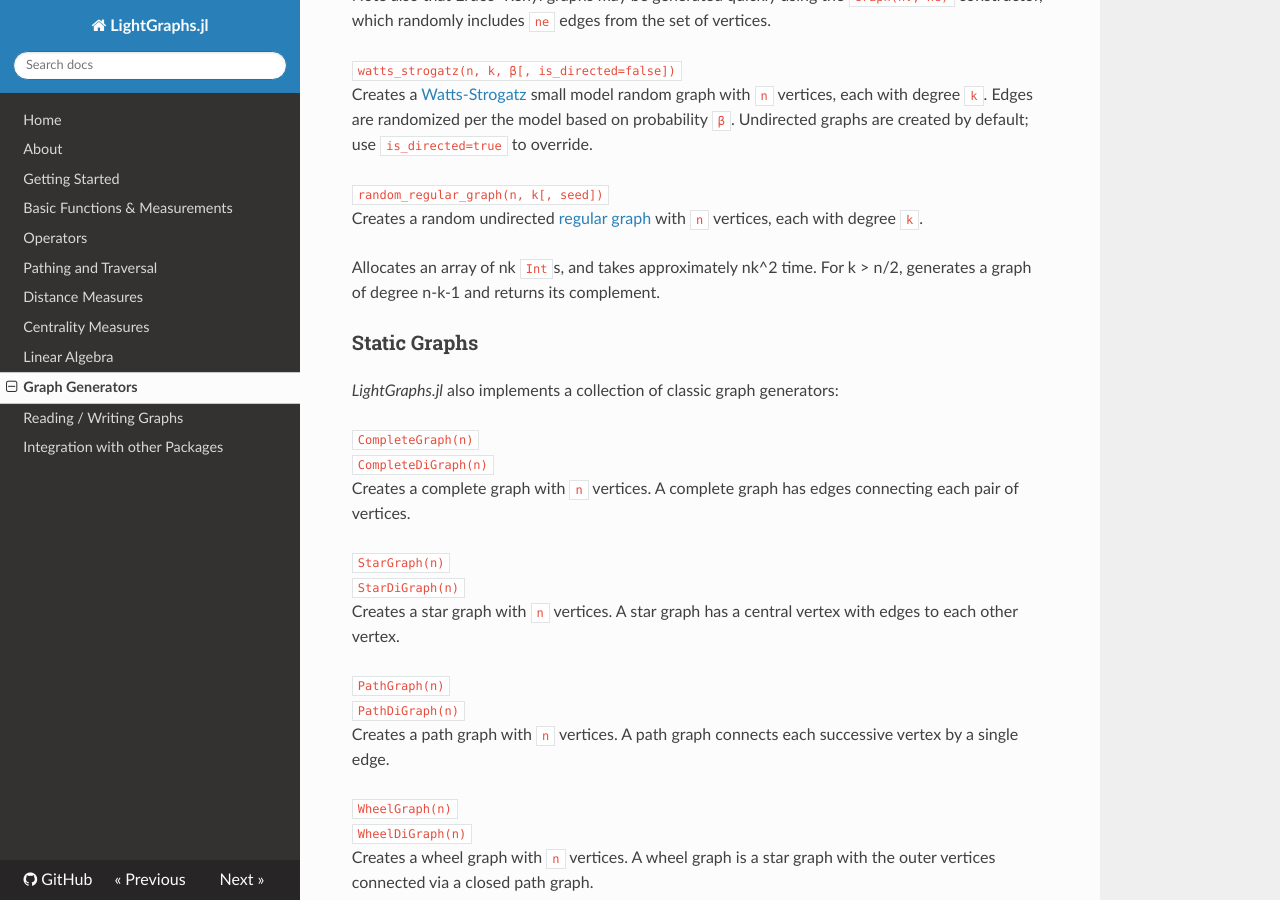
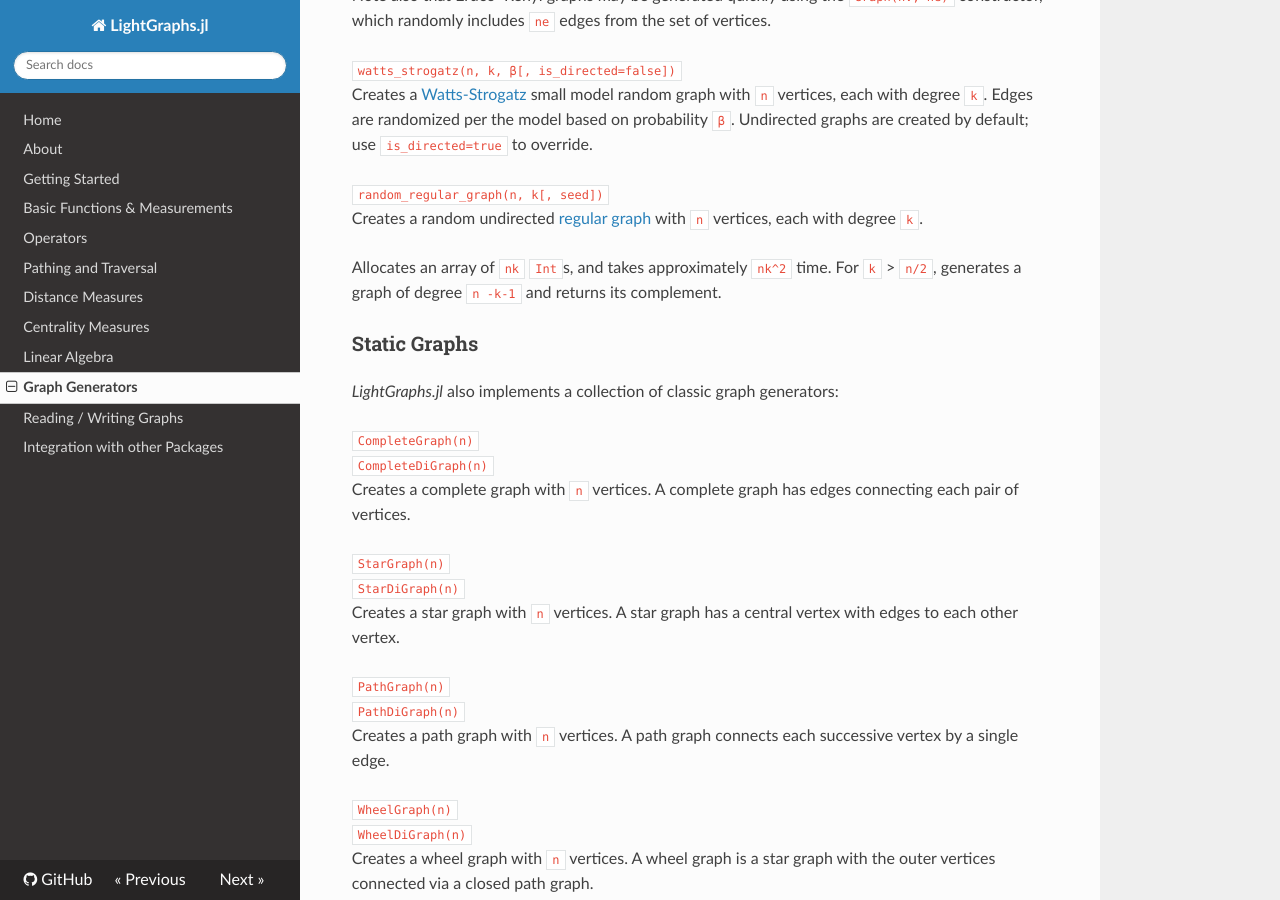
Before and after one commit to sbromberger/LightGraphs.jl, an MkDocs documentation site: the page built from doc/generators.md, in a window 1280 px wide and 900 px high, scrolled down 312 px. Built offline with MkDocs 1.6.1, drawn with Linux system fonts in a browser that asks for light colours; nearby versions of some CDN libraries; old or Windows-style settings are respelled for this version of MkDocs.

```diff
--- a/doc/generators.md
+++ b/doc/generators.md
@@ -21,7 +21,7 @@ created by default; use `is_directed=true` to override.
 `random_regular_graph(n, k[, seed])`
 Creates a random undirected [regular graph](https://en.wikipedia.org/wiki/Regular_graph) with `n` vertices, each with degree `k`.
 
-Allocates an array of nk `Int`s, and takes approximately nk^2 time. For k > n/2, generates a graph of degree n-k-1 and returns its complement.
+Allocates an array of `nk` `Int`s, and takes approximately `nk^2` time. For `k` > `n/2`, generates a graph of degree `n -k-1` and returns its complement.
 
 ### Static Graphs
 *LightGraphs.jl* also implements a collection of classic graph generators:
```
